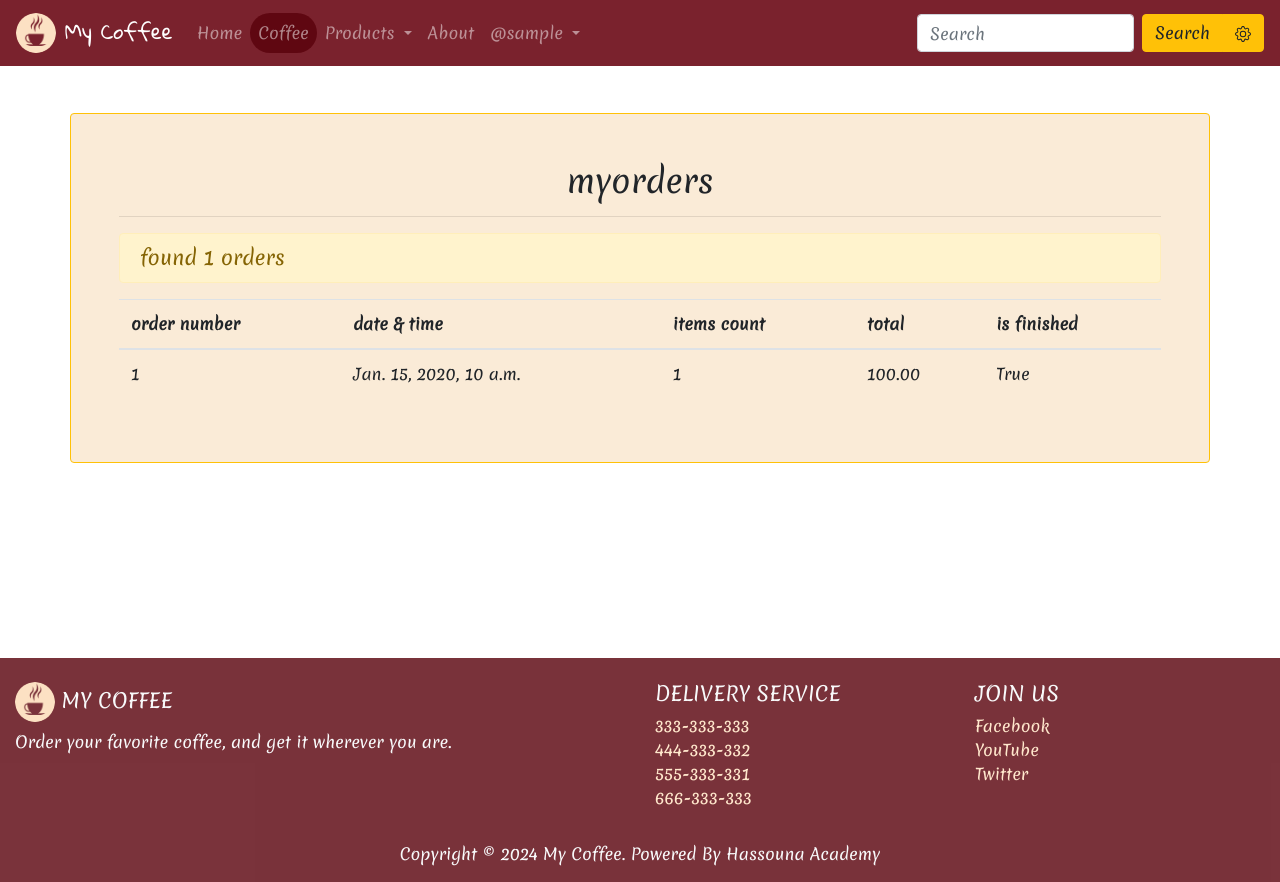
After one commit to test2a2a/mycaffe, a Django app: page /orders/my_order in a window 1280 px wide. The commit adds this page. Run offline with Django 5.2, Linux system fonts and the light colour scheme; a user stored in the database is signed in; tables that the repository leaves empty hold one stand-in row (values such as "Sample post"); some libraries are stand-ins or nearby versions.

Commit message:
add 181-190

```diff
--- a/mycoffe/static/css/style.css
+++ b/mycoffe/static/css/style.css
@@ -204,3 +204,15 @@ input[type=number]:focus,
   font-family: 'Segoe UI', Tahoma, Geneva, Verdana, sans-serif;
   font-weight: bold;
 }
+.my-num{
+  color: darkred;
+  font-weight: bold;
+  border: 1px solid darkred;
+  padding: 2px 10px;
+  border-radius: 50px;
+}
+footer{
+  position: relative;
+  bottom: -20%;
+  clear: both;
+}
--- a/orders/models.py
+++ b/orders/models.py
@@ -2,6 +2,9 @@ from django.db import models
 from django.contrib.auth.models import User
 from products.models import Product
 from django.utils import timezone
+
+from creditcards .models import CardNumberField,CardExpiryField,SecurityCodeField
+
 # Create your models here.
 
 class Orders(models.Model):
@@ -9,6 +12,8 @@ class Orders(models.Model):
     orders_date=models.DateTimeField(default =timezone.now)
     details=models.ManyToManyField(Product,through="OrderDetails")
     is_finished=models.BooleanField()
+    total=0
+    items_count=0
     # def __str__(self):
     #     return "u_"+self.user.username+"_o_"+str(self.id)
 
@@ -19,9 +24,19 @@ class OrderDetails(models.Model):
     order = models.ForeignKey(Orders,on_delete=models.CASCADE)
     price = models.DecimalField( max_digits=6 , decimal_places=2 )
     quantity=models.IntegerField()
+    total=0
 
     class Meta:
         ordering=["id"]
 
     # def __str__(self):
     #     return "u_"+self.order.user.username+"_p_"+str(self.product.name)+"_o_"+str(self.id)
+
+
+class Payment(models.Model):
+  order=models.ForeignKey(Orders,on_delete=models.CASCADE)
+  shipment_address=models.CharField(max_length=150)
+  shipment_phone=models.CharField(max_length=50)
+  card_number=CardNumberField()
+  expire=CardExpiryField()
+  security_code=SecurityCodeField()
--- a/orders/urls.py
+++ b/orders/urls.py
@@ -5,7 +5,11 @@ urlpatterns = [
     path('my_cart', views.my_cart,name="my_cart"),
     path('delete_item/<int:id>', views.delete_item,name="delete_item"),
     path('sub_quantity/<int:id>', views.sub_quantity,name="sub_quantity"),
-     path('add_quantity/<int:id>', views.add_quantity,name="add_quantity"),
+    path('add_quantity/<int:id>', views.add_quantity,name="add_quantity"),
+    path('payment', views.payment,name="payment"),
+    path('my_order', views.show_orders,name="my_order"),
+
+
 
 
 
--- a/orders/views.py
+++ b/orders/views.py
@@ -1,7 +1,7 @@
 from django.shortcuts import render,redirect
 from django.contrib import messages
 from products.models import Product
-from . models import Orders,OrderDetails
+from . models import Orders,OrderDetails,Payment
 from django.utils import timezone
 from django.contrib.auth.decorators import login_required
 # Create your views here.
@@ -44,12 +44,16 @@ def add_to_cart(request):
 @login_required
 def my_cart(request):
     data=None
+    total=0
     if  Orders.objects.all().filter(user=request.user,is_finished=False):
         order=Orders.objects.get(user=request.user,is_finished=False)
         order_detail=OrderDetails.objects.all().filter(order=order)
-        total=0
+        temp=0
         for i in order_detail:
             total+=i.price*i.quantity
+            temp=total-temp
+            i.total=temp
+
         data={"order":order,
             "order_detail":order_detail,
             "total":total}
@@ -76,3 +80,61 @@ def sub_quantity(request,id):
           order_detail.quantity-=1
           order_detail.save()
       return redirect('my_cart')
+
+
+
+
+def payment(request):
+    data=None
+    if request.method=="POST" :#and "btnpayment" in request.POST:
+        #  if "ship_address" in request.POST and "ship_phone" in request.POST and "card_number" in request.POST and "expire" in request.POST and "csv" in request.POST :
+            ship_address=request.POST["ship_address"]
+            ship_phone=request.POST["ship_phone"]
+            card_number=request.POST["card_number"]
+            expire=request.POST["expire"]
+            security_code=request.POST["csv"]
+            if  Orders.objects.all().filter(user=request.user,is_finished=False):
+                order=Orders.objects.get(user=request.user,is_finished=False)
+                print("a1")
+                payment=Payment(order=order,shipment_address=ship_address,shipment_phone=ship_phone,card_number=card_number,expire=expire,security_code=security_code)
+                payment.save()
+                print("a2")
+                order.is_finished=True
+                order.save()
+                messages.success(request,"your order is finished")
+                return redirect("my_order")
+
+    else:
+        if  Orders.objects.all().filter(user=request.user,is_finished=False):
+            order=Orders.objects.get(user=request.user,is_finished=False)
+            order_detail=OrderDetails.objects.all().filter(order=order)
+            total=0
+            for i in order_detail:
+                total+=i.price*i.quantity
+            data={"order":order,
+                "order_detail":order_detail,
+                "total":total}
+
+    return render(request,"orders/payment.html",data)
+
+
+
+
+def show_orders(request):
+        data=None
+        # order=None
+        # order_detail=None
+    #  if  Orders.objects.all().filter(user=request.user,is_finished=False):
+        orders=Orders.objects.all().filter(user=request.user)
+        if  orders:
+           for x in orders:
+                order=Orders.objects.get(id=x.id)
+                order_detail=OrderDetails.objects.all().filter(order=order)
+                total=0
+                for i in order_detail:
+                    total+=i.price*i.quantity
+                x.total=total
+                x.items_count =order_detail.count
+
+        data={"order":orders}
+        return render(request,"orders/show_order.html",data)
--- /dev/null
+++ b/templates/orders/show_order.html
@@ -0,0 +1,88 @@
+{% extends  'base.html'  %}
+
+{% block title %} myorders {% endblock %}
+
+
+
+{% block content %}
+
+<div class="my-form container p-5 my-5 rounded border border-warning">
+    <h2 class="text-center">myorders</h2>
+    <hr>
+    {%  include 'partials/_alerts.html' %}
+
+    {% if order.count > 0 %}
+
+        <h5 class="alert  alert-warning ">
+            found {{order.count}} orders
+        </h5>
+        <table class="table table-hover">
+                <thead>
+                    <tr>
+                        <th scope="col">order number</th>
+                        <th scope="col">date & time</th>
+                        <th scope="col">items count</th>
+                        <th scope="col">total</th>
+                        <th scope="col">is finished</th>
+
+                    </tr>
+                </thead>
+                <tbody>
+                {% for i in  order %}
+                    <tr >
+                        <!-- <th scope="row">{{forloop.counter}}</th> -->
+                        <td>{{i.id}}</td>
+                        <td>{{i.orders_date}}</td>
+                        <td>{{i.items_count}}</td>
+                        <td>{{i.total}}</td>
+                        <td>
+                            {% if i.is_finished == True %}
+                            True
+                            {% else  %}
+                            FALSE
+                            {% endif %}
+                        </td>
+
+                    </tr>
+                {% endfor %}
+                </tbody>
+            </table>
+
+
+    {% endif  %}
+
+
+</div>
+
+
+{% endblock %}
+
+
+
+
+            {% for i in order_detail %}
+                <tr >
+                    <th scope="row">{{forloop.counter}}</th>
+                    <td>{{i.product.name}}</td>
+                    <td><img src="{{i.product.photo.url }}" style="width: 80; height: 80px;" alt=""></td>
+                    <td>{{i.price}} $</td>
+                    <td>
+                        {% if i.quantity == 1 %}
+                        <a class="btn btn-outline-danger btn-sm disabled   " href="{% url 'sub_quantity' i.id %}">-</a>
+                        {% else %}
+                        <a class="btn btn-outline-danger btn-sm   " href="{% url 'sub_quantity' i.id %}">-</a>
+                        {% endif %}
+
+                        {{i.quantity}}
+                        <a class="btn btn-outline-danger btn-sm " href="{% url 'add_quantity' i.id %}">+</a>
+
+
+                    </td>
+                    <td  style="font-weight: bold; color: darkred;" >{% widthratio i.price 1 i.quantity  %} $</td>
+                    <td><a  class="btn btn-outline-danger btn-sm " href="{% url 'delete_item' i.id %}">remove</a></td>
+                </tr>
+            {% endfor %}
+
+
+        </tbody>
+    </table>
--- a/templates/partials/_navebar.html
+++ b/templates/partials/_navebar.html
@@ -87,6 +87,7 @@
 
                     <a class="dropdown-item" href="{% url 'profile' %}">Profile</a>
                     <a class="dropdown-item" href="{% url 'my_cart' %}">my cart</a>
+                    <a class="dropdown-item" href="{% url 'my_order' %}">my orders</a>
 
                     <a class="dropdown-item" href="{% url 'show_product_favorites' %}">my favorite</a>
 
```
Also changed, not shown: help.txt (+7 -0 lines), static/css/style.css (+13 -0 lines), templates/orders/cart.html (+8 -3 lines), templates/orders/payment.html (added, +55 -0 lines), orders/migrations/0002_alter_orderdetails_options_payment.py (added).
